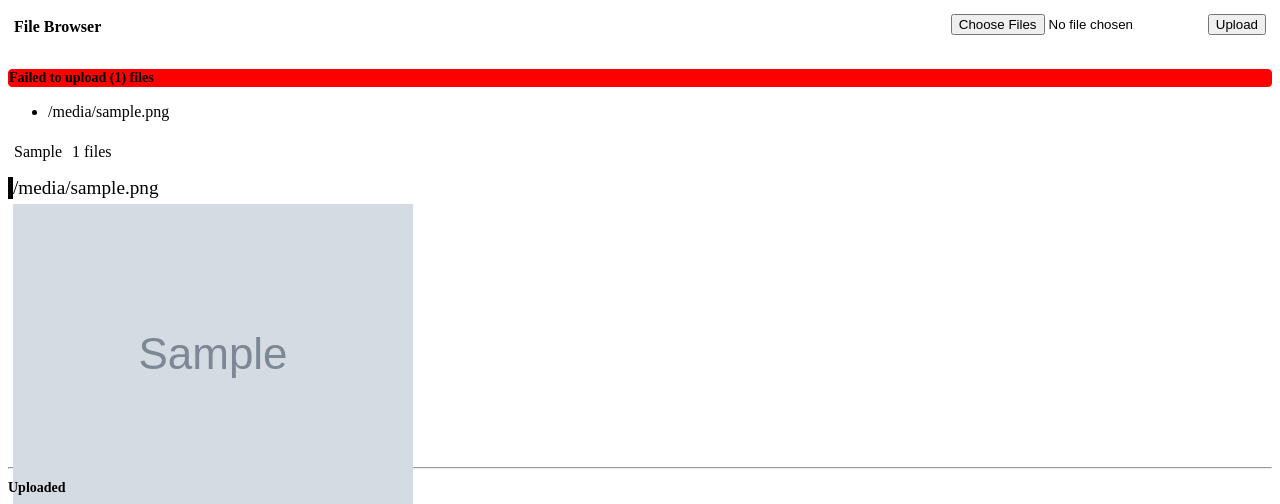
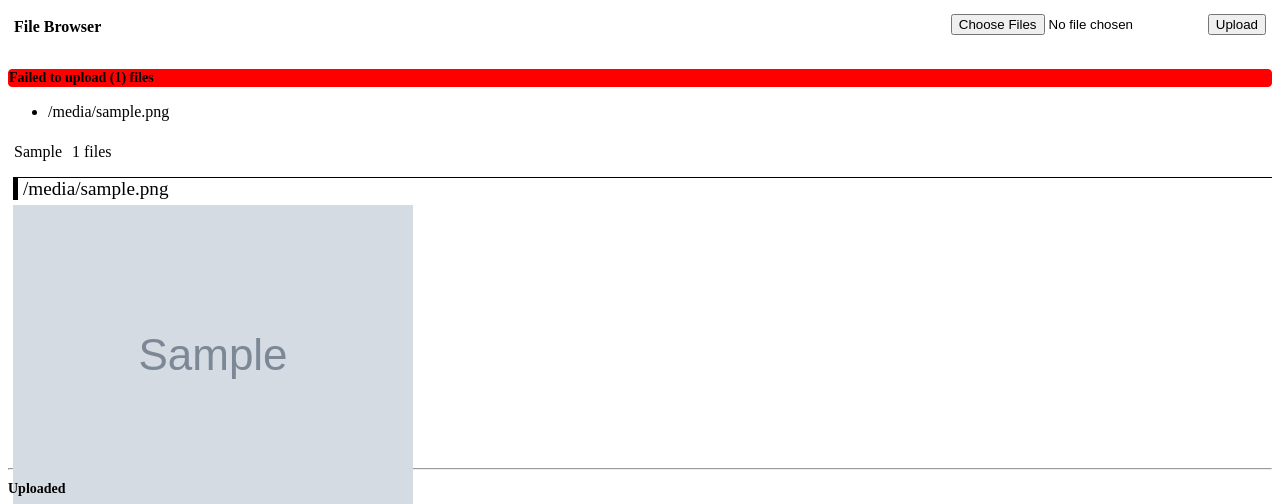
Before and after one commit to sbirmi/file-browser, a Flask app: template src/templates/index.html in a window 1280 px wide. Shown: the top 504 px of the page. Run offline with Flask 2, Linux system fonts and the light colour scheme; the template is opened without the code that fills it: most values are stand-ins (such as "Sample title", 1, 10 or a date in 2020); grey boxes marked "Sample" are stand-in pictures.

Commit message:
indent + stylize date banner

```diff
--- a/src/templates/index.html
+++ b/src/templates/index.html
@@ -11,7 +11,7 @@
 .message {background-color: orange; border-radius: 4px;}
 
 .ui_date_div::after {content: ""; clear: both; display: table;}
-.ui_date_banner {border-left: solid 5px; font-size: 120%; margin-top: 10px;}
+.ui_date_banner {border-left: solid 5px; font-size: 120%; margin-top: 10px; margin-left: 5px; padding-left: 5px; border-top: solid 1px;}
 .ui_tile {float: left; width: 250px; height: 250px; background-color: #e0e0e0; border-radius: 5px; text-align: center; margin: 5px;}
 </style>
 
```
